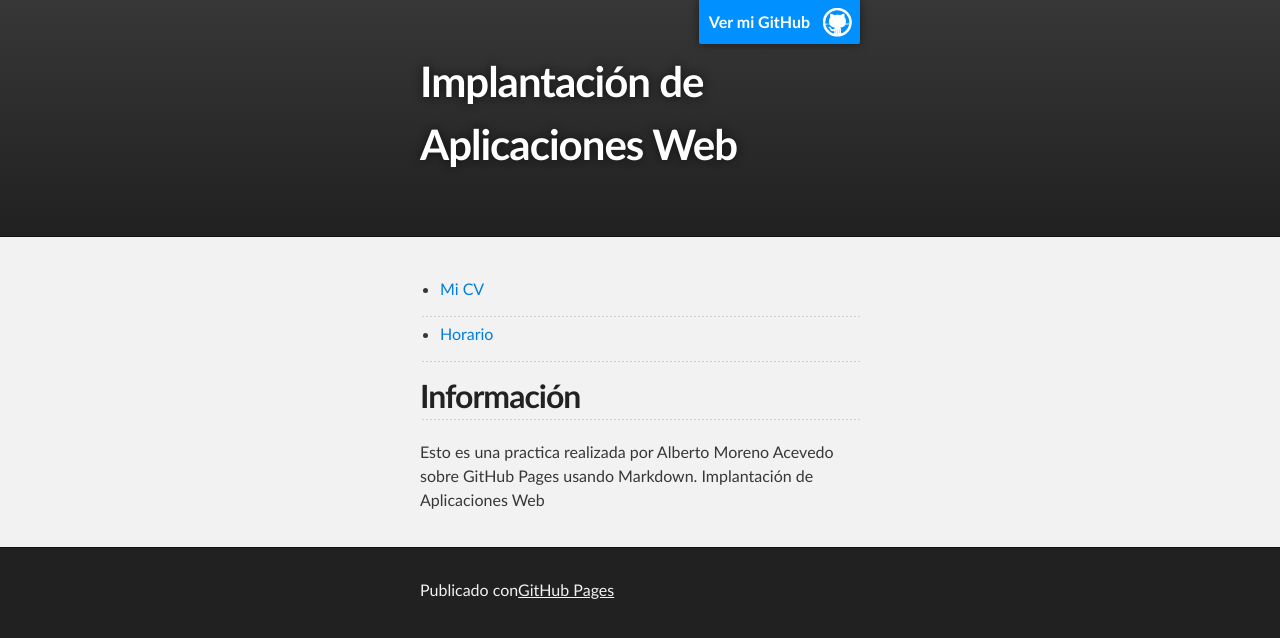
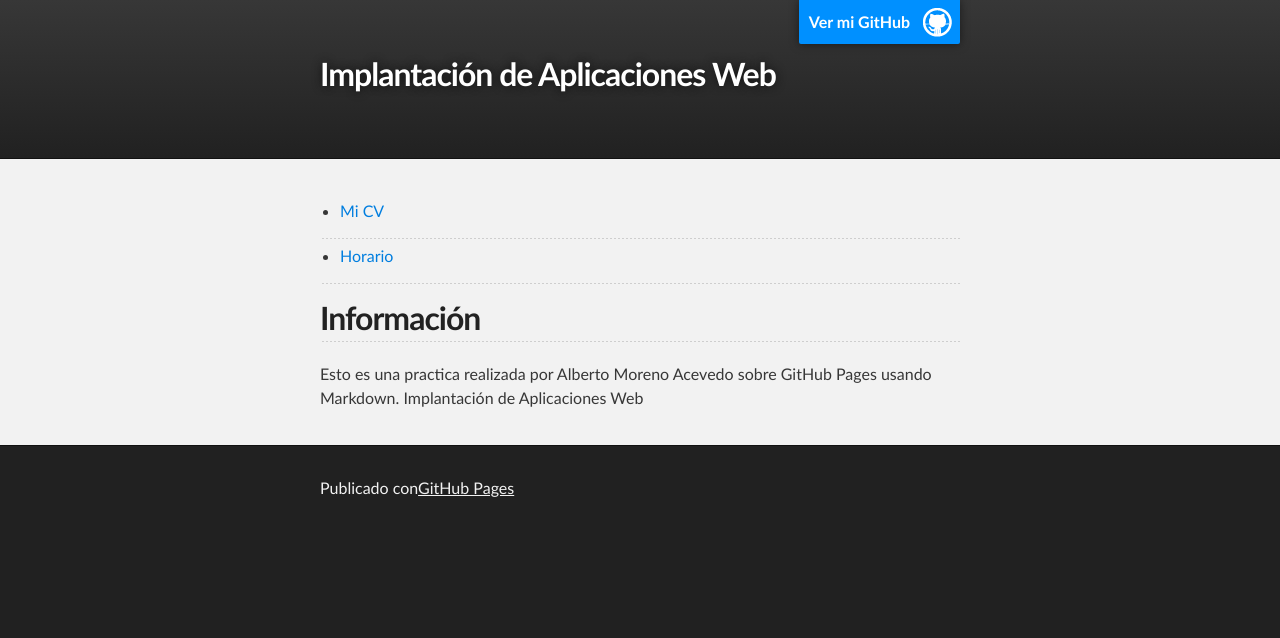
Before and after one commit to alberto22ma/albertomorenoacevedo.github.io, a Jekyll site: the page built from index.md, in a window 1280 px wide. Shown: the top 638 px of the page. Built offline with Jekyll 4.4.1, drawn with Linux system fonts in a browser that asks for light colours.

Commit message:
Update stylesheet.css

```diff
--- a/stylesheets/stylesheet.css
+++ b/stylesheets/stylesheet.css
@@ -268,7 +268,7 @@ Full-Width Styles
 
 .inner {
   position: relative;
-  max-width: 440px;
+  max-width: 640px;
   padding: 20px 10px;
   margin: 0 auto;
 }
@@ -304,7 +304,7 @@ Full-Width Styles
 #project_title {
   margin: 0;
   color: #fff;
-  font-size: 42px;
+  font-size: 32px;
   font-weight: 700;
   text-shadow: #111 0px 0px 10px;
 }
```
